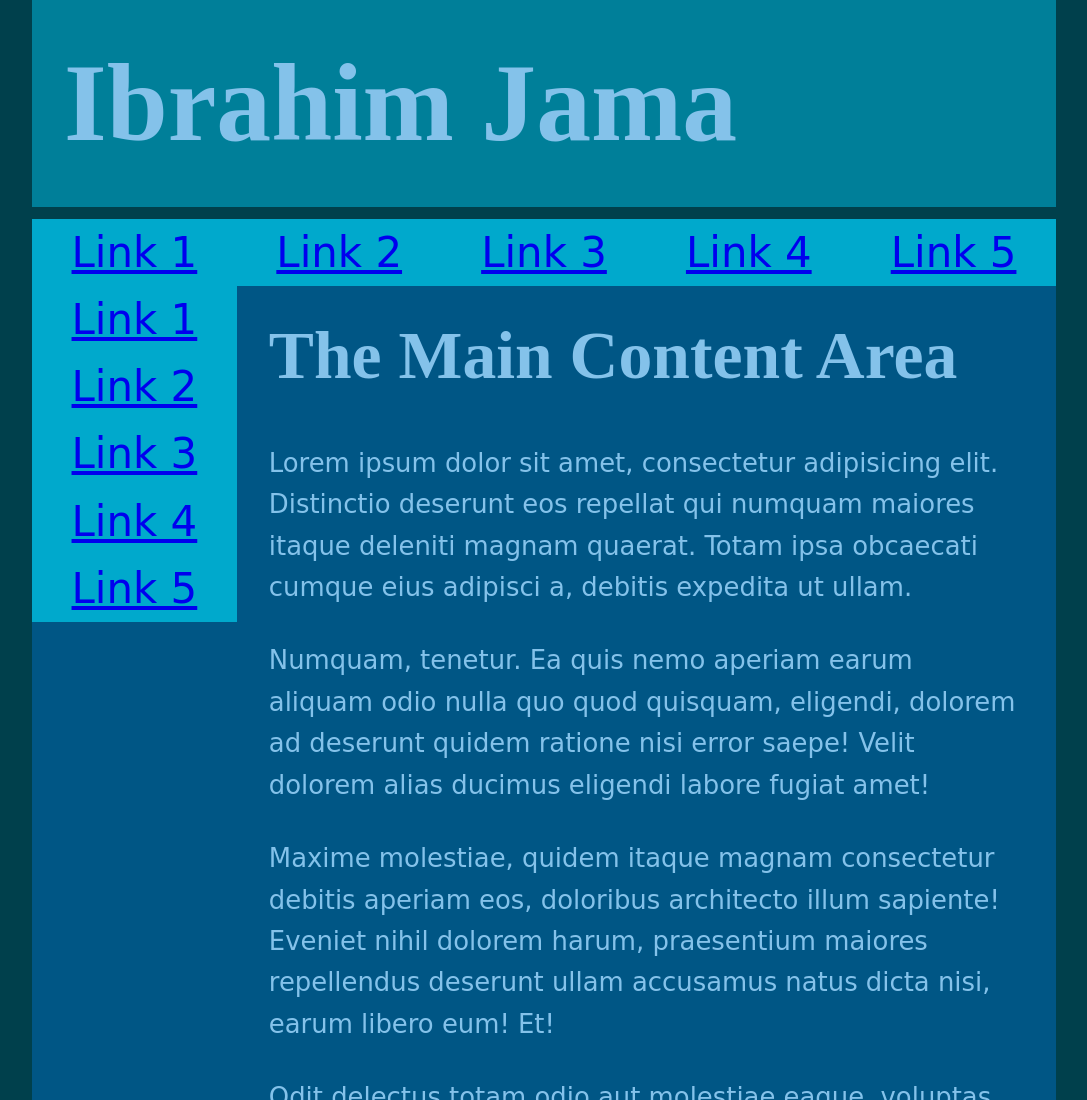
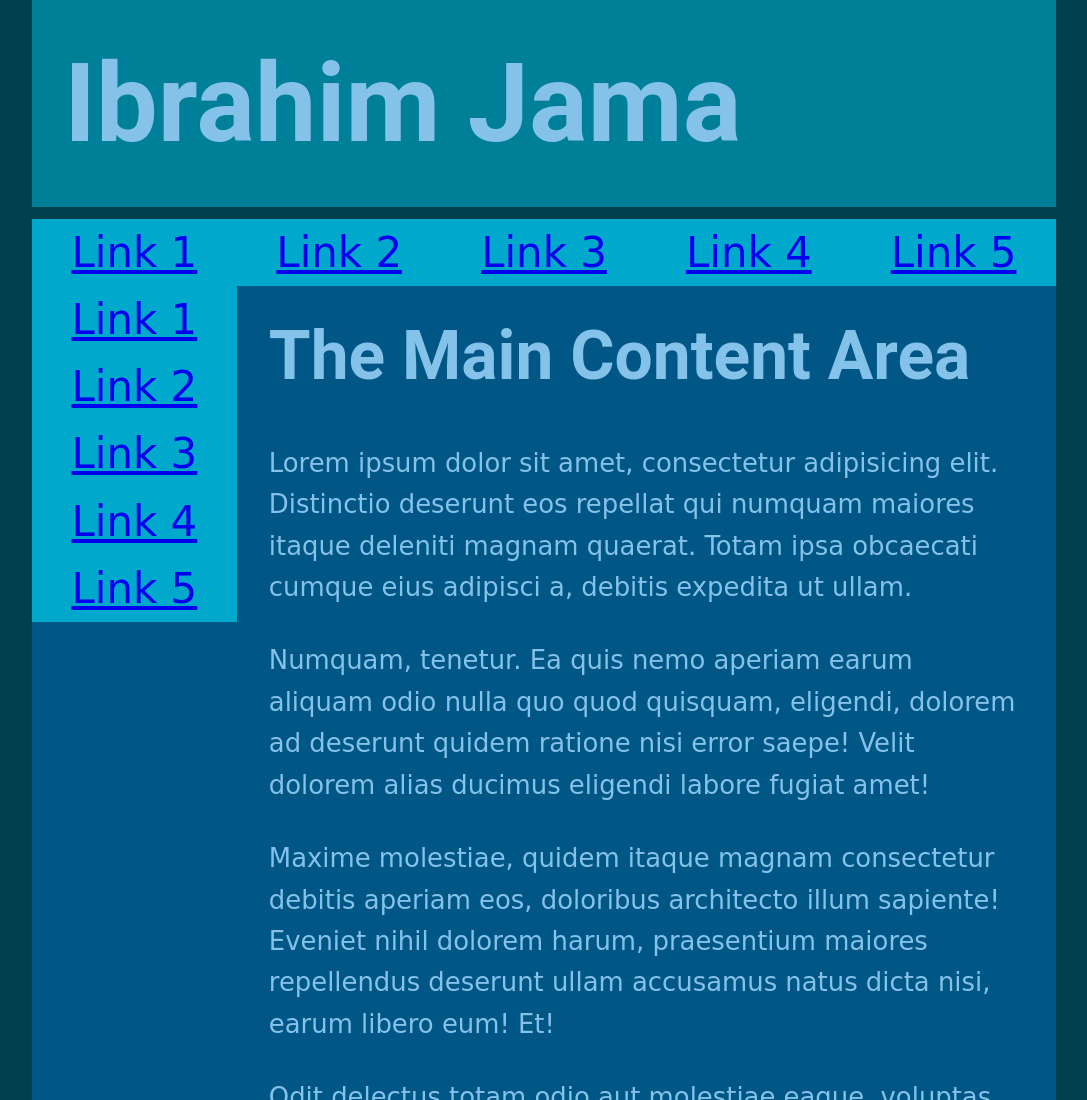
Before and after one commit to Jama0096/navmenu, a plain HTML site: page index.html in a window 1280 px wide. Shown: the top 1100 px of the page, without its empty margins (96-1183 px from the left). Drawn offline with Linux system fonts and the light colour scheme; a web font is replaced by a local one.

Commit message:
Update menu.css

```diff
--- a/menu.css
+++ b/menu.css
@@ -24,7 +24,7 @@ html, body{
 h1{
     font-size: 6.854rem;
     /* ADD the Google serif font to this font stack */
-    font-family: "Arvo" , Crete Round, serif;
+    font-family: 'Roboto', sans-serif;
     padding: 1rem 2rem;
     background-color: #007F99;
     color: #84C2EA;
@@ -32,7 +32,7 @@ h1{
 h2{
     font-size: 4.23rem;
     /* ADD the Google serif font to this font stack */
-    font-family: "Arvo" , Crete Round, serif;
+    font-family: 'Roboto', sans-serif;
     padding: 1rem 2rem;
     color: #84C2EA;
 }
```
